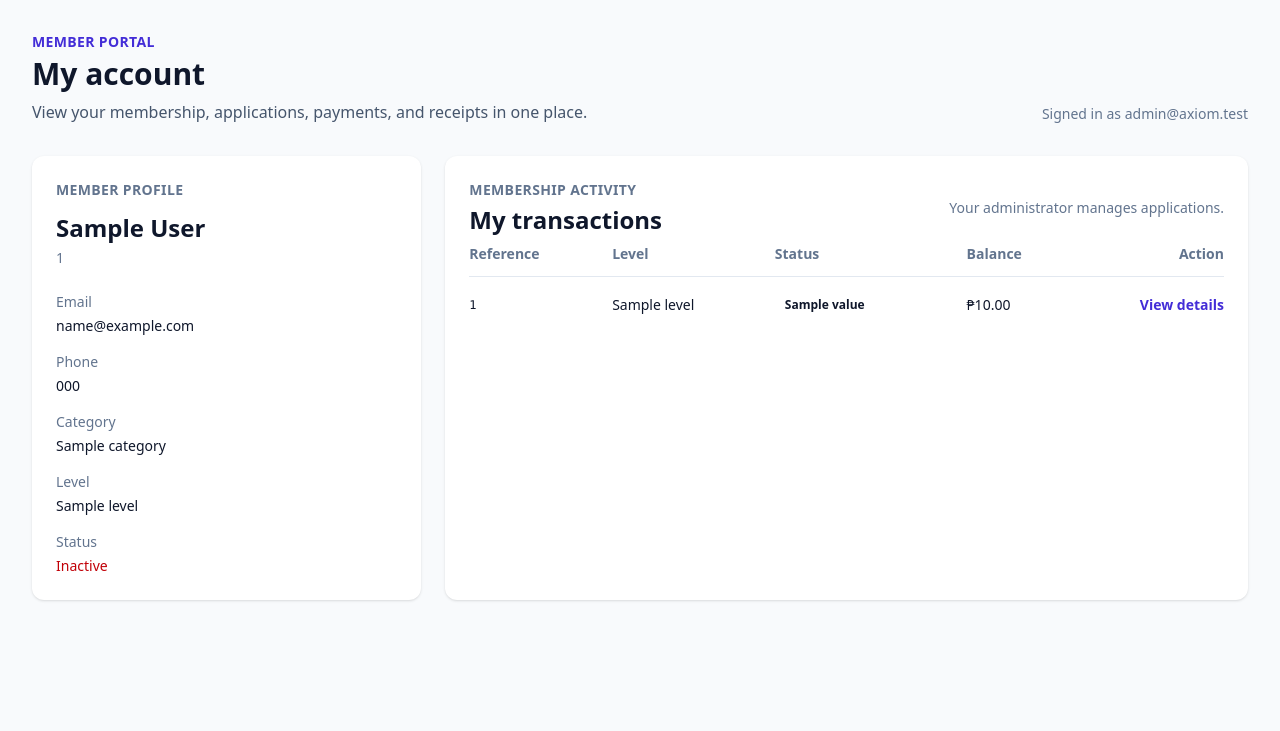
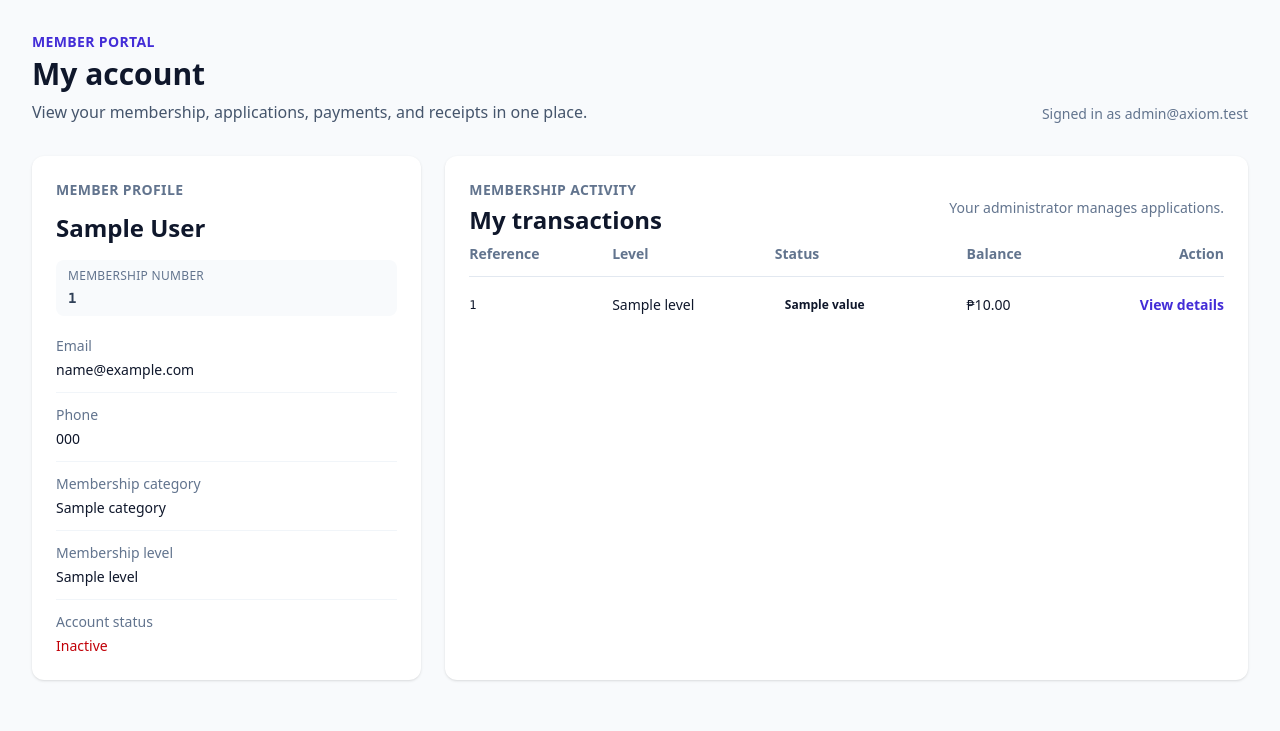
Before and after one commit to PipoyBabu/e-learning_platform, a Laravel app: template educationalPlatform/resources/views/member-portal/index.blade.php in a window 1280 px wide. Shown: the part 69-800 px from the top of the page. Run offline with Laravel 12, Linux system fonts and the light colour scheme; a user stored in the database is signed in; data comes from the database, SQL or seed files in the repository; the template is opened without the code that fills it: most values are stand-ins (such as "Sample title", 1, 10 or a date in 2020); style sheets or scripts are compiled from the project's sources.

Commit message:
1:34 - Improved the member profile card

```diff
--- a/educationalPlatform/resources/views/member-portal/index.blade.php
+++ b/educationalPlatform/resources/views/member-portal/index.blade.php
@@ -27,13 +27,13 @@
         <section class="rounded-xl bg-white p-6 shadow-sm lg:col-span-1">
             <p class="text-sm font-semibold uppercase tracking-wide text-slate-500">Member profile</p>
             <h2 class="mt-3 text-2xl font-bold">{{ $member->full_name }}</h2>
-            <p class="mt-1 text-sm text-slate-500">{{ $member->membership_number }}</p>
-            <dl class="mt-6 space-y-4 text-sm">
-                <div><dt class="text-slate-500">Email</dt><dd class="mt-1 font-medium">{{ $member->email }}</dd></div>
-                <div><dt class="text-slate-500">Phone</dt><dd class="mt-1 font-medium">{{ $member->phone ?: 'Not provided' }}</dd></div>
-                <div><dt class="text-slate-500">Category</dt><dd class="mt-1 font-medium">{{ $member->category->name }}</dd></div>
-                <div><dt class="text-slate-500">Level</dt><dd class="mt-1 font-medium">{{ $member->level->name }}</dd></div>
-                <div><dt class="text-slate-500">Status</dt><dd class="mt-1 font-medium {{ $member->is_active ? 'text-emerald-700' : 'text-red-700' }}">{{ $member->is_active ? 'Active' : 'Inactive' }}</dd></div>
+            <div class="mt-4 rounded-lg bg-slate-50 px-3 py-2"><p class="text-xs uppercase tracking-wide text-slate-500">Membership number</p><p class="mt-1 font-mono text-sm font-semibold text-slate-700">{{ $member->membership_number }}</p></div>
+            <dl class="mt-5 divide-y divide-slate-100 text-sm">
+                <div class="py-3 first:pt-0"><dt class="text-slate-500">Email</dt><dd class="mt-1 font-medium break-words">{{ $member->email }}</dd></div>
+                <div class="py-3"><dt class="text-slate-500">Phone</dt><dd class="mt-1 font-medium">{{ $member->phone ?: 'Not provided' }}</dd></div>
+                <div class="py-3"><dt class="text-slate-500">Membership category</dt><dd class="mt-1 font-medium">{{ $member->category->name }}</dd></div>
+                <div class="py-3"><dt class="text-slate-500">Membership level</dt><dd class="mt-1 font-medium">{{ $member->level->name }}</dd></div>
+                <div class="py-3 last:pb-0"><dt class="text-slate-500">Account status</dt><dd class="mt-1 font-medium {{ $member->is_active ? 'text-emerald-700' : 'text-red-700' }}">{{ $member->is_active ? 'Active' : 'Inactive' }}</dd></div>
             </dl>
         </section>
 
```
